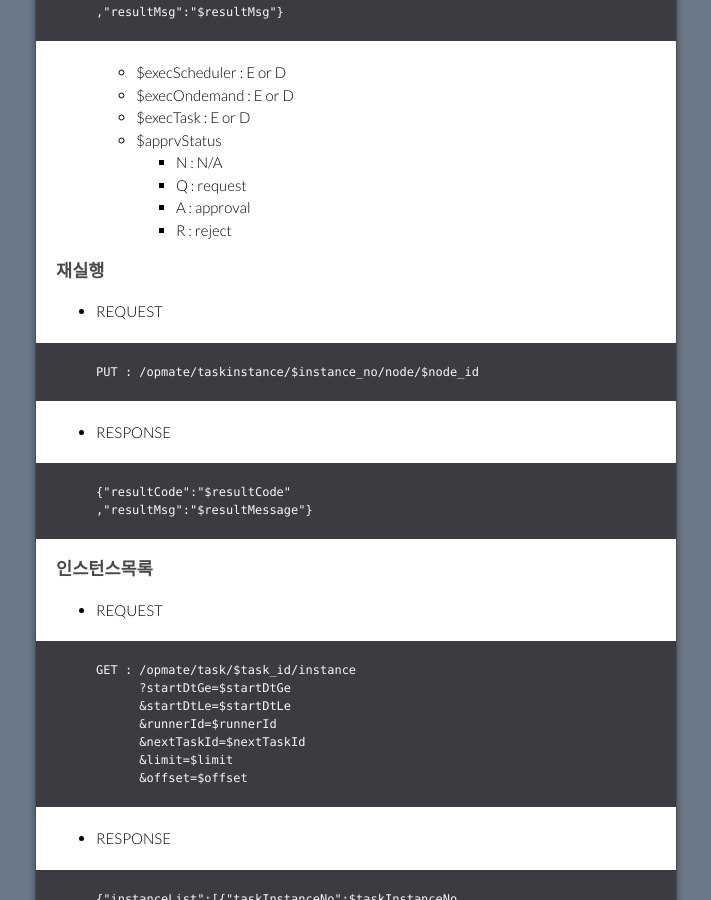
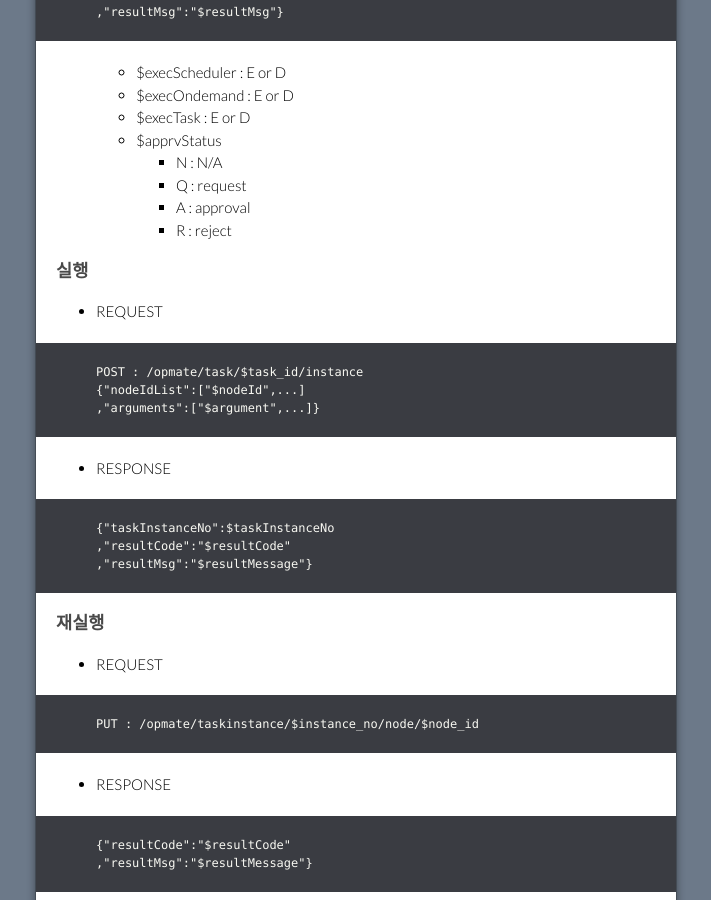
Before and after one commit to opmate/opmate.github.io, a Jekyll site: the page built from document/ApiReference.md, in a window 1280 px wide and 900 px high, scrolled down 2270 px. Shown: the whole window, without its empty margins (284-995 px from the left). Built offline with Jekyll 4.4.1, drawn with Linux system fonts in a browser that asks for light colours; our own code applies the rules of GitHub Pages for plain Markdown files; a script that is not in the unit is left out; the repository's description, which GitHub fills in, is left out.

Commit message:
Update ApiReference.md

````diff
--- a/document/ApiReference.md
+++ b/document/ApiReference.md
@@ -118,6 +118,24 @@ JSON 데이터 형식의 Indentation은 가독성을 위한 것으로 실제의
     - A : approval
     - R : reject
 
+### 실행
+
+- REQUEST
+
+  ```
+  POST : /opmate/task/$task_id/instance
+  {"nodeIdList":["$nodeId",...]
+  ,"arguments":["$argument",...]}
+  ```
+
+- RESPONSE
+
+  ```
+  {"taskInstanceNo":$taskInstanceNo
+  ,"resultCode":"$resultCode"
+  ,"resultMsg":"$resultMessage"}
+  ```
+
 ### 재실행
 
 - REQUEST
````
